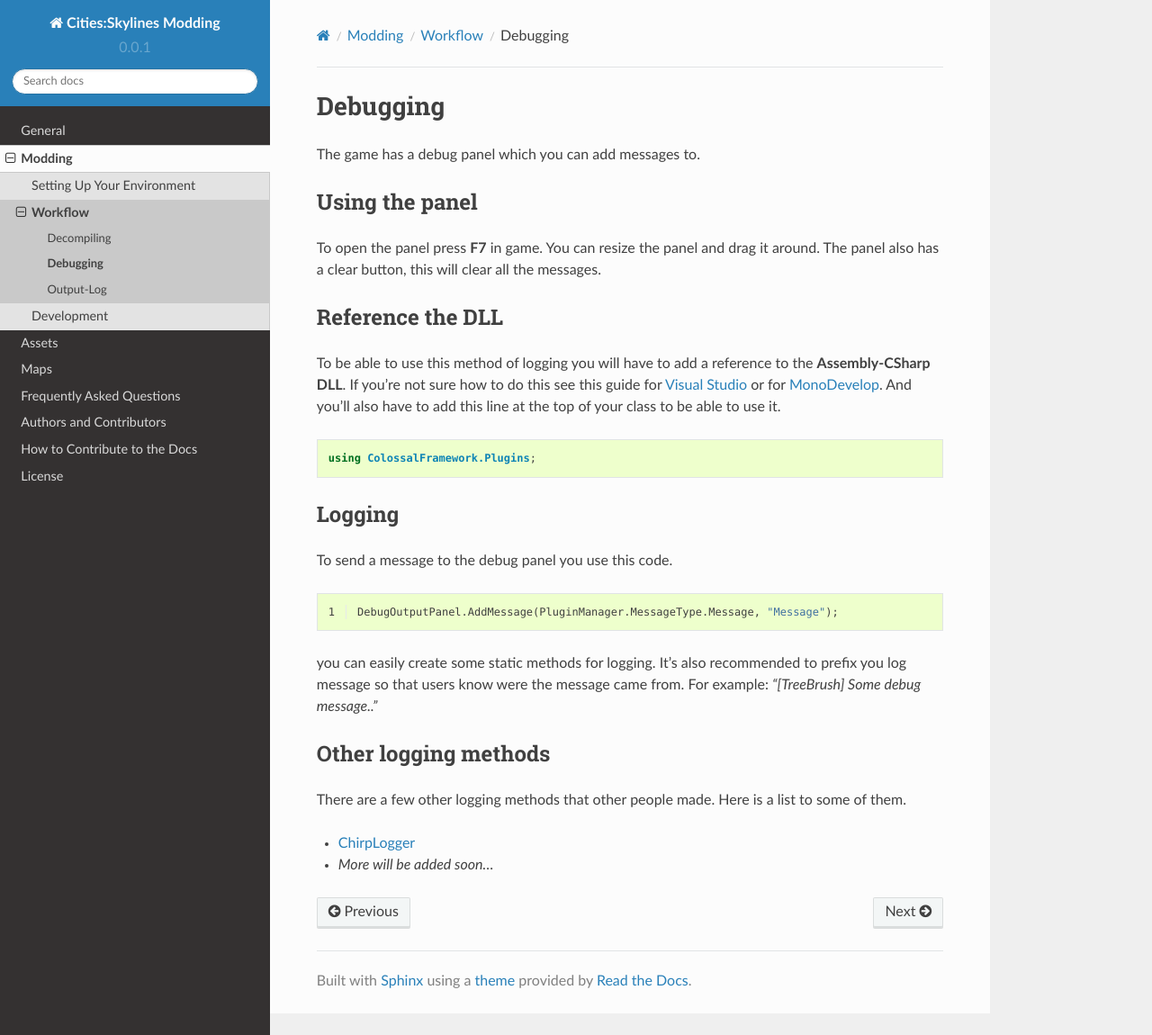
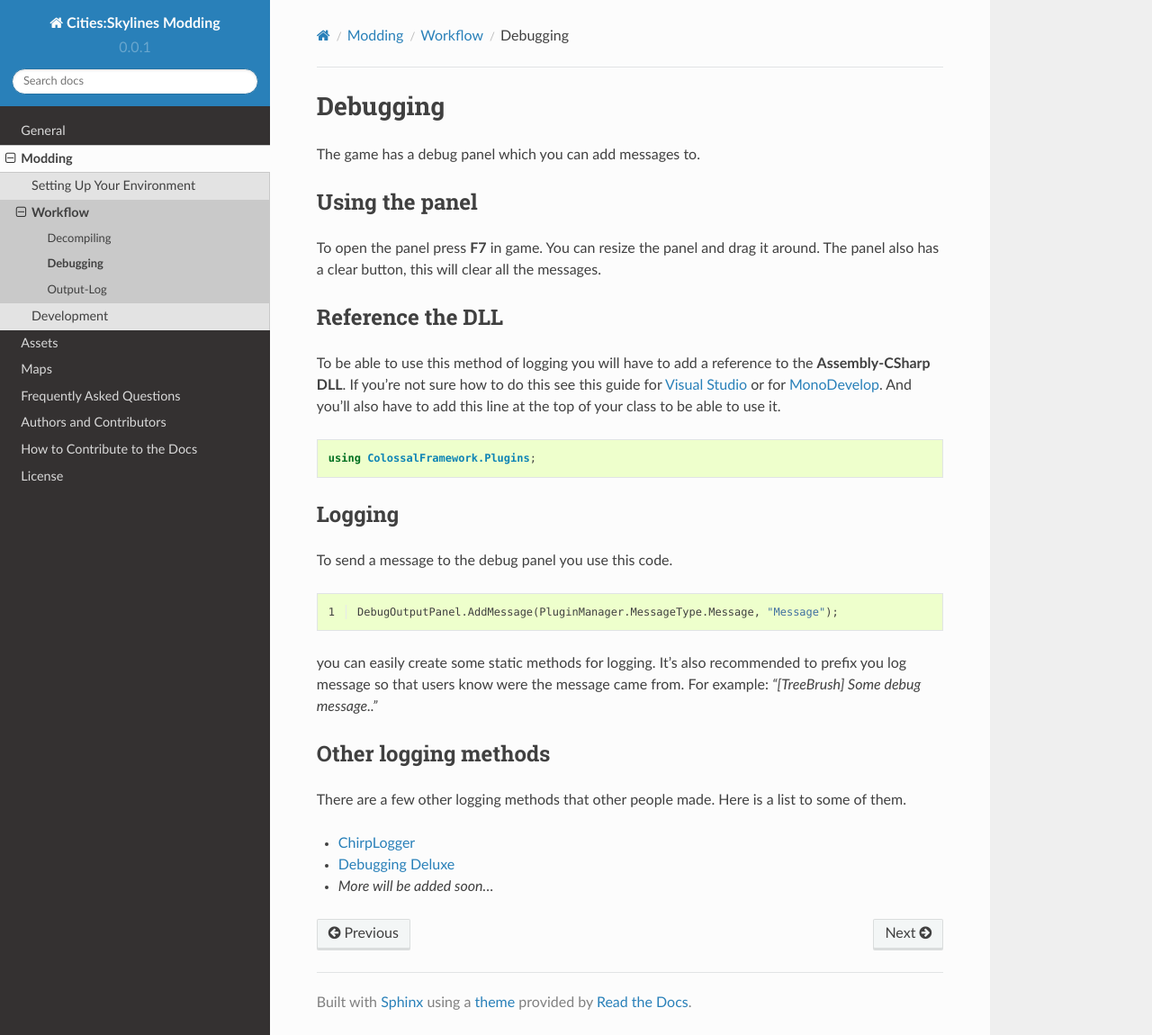
Before and after one commit to SkylinesModding/Docs, a Sphinx documentation site: the page built from docs/source/modding/Debugging.rst, in a window 1280 px wide and 1150 px high. Shown: the whole window at 90% size. Built offline with Sphinx 7.4.7 and the Read the Docs theme 2.0.0, drawn with Linux system fonts in a browser that asks for light colours.

Commit message:
Added Debugging Deluxe from Fissll to other debug options.

```diff
--- a/docs/source/modding/Debugging.rst
+++ b/docs/source/modding/Debugging.rst
@@ -39,4 +39,5 @@ There are a few other logging methods that other people made.
 Here is a list to some of them.
 
 * `ChirpLogger <https://github.com/Enagan/ChirpLogger>`__
+* `Debugging Deluxe <http://www.skylinesmodding.com/t/debugging-deluxe/136>`__
 * *More will be added soon...*
```
